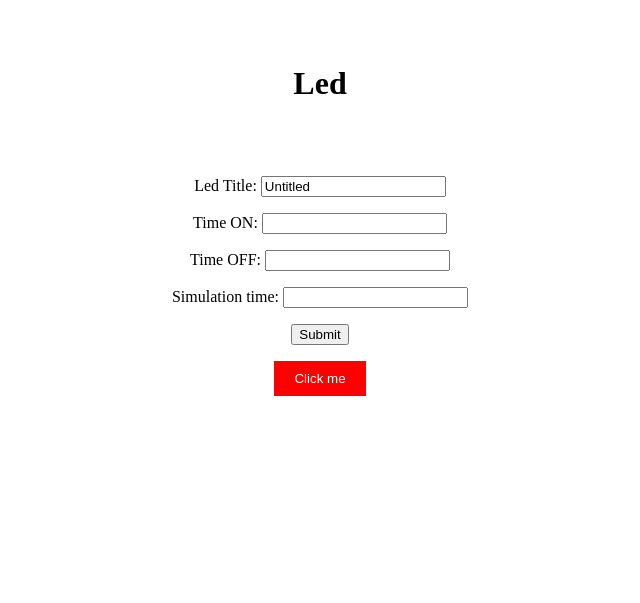
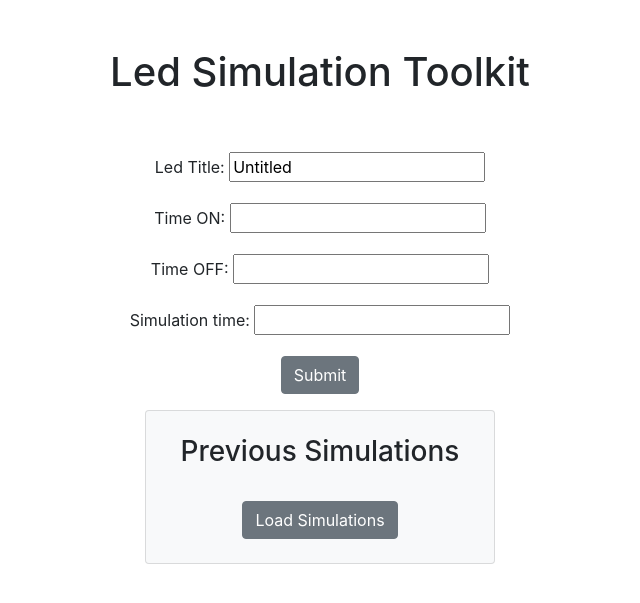
Before and after one commit to israeltostao2000/django_test, a Django app: page /led in a window 1280 px wide. Shown: the top 603 px of the page, without its empty margins (320-960 px from the left). Run offline with Django 3.2, Linux system fonts and the light colour scheme; data that the repository does not hold is empty; some libraries are stand-ins or nearby versions.

Commit message:
Add files via upload

```diff
--- a/arduino_iot/api/templates/led/led.html
+++ b/arduino_iot/api/templates/led/led.html
@@ -4,6 +4,7 @@
     <head>
         <meta charset="UTF-8">
         <meta name="viewport" content="width=device-width, initial-scale=1.0">
+        <link rel="stylesheet" href="https://maxcdn.bootstrapcdn.com/bootstrap/4.5.2/css/bootstrap.min.css">
         <title>LED Toolkit</title>
         <script src="https://ajax.googleapis.com/ajax/libs/jquery/3.5.1/jquery.min.js"></script>
         <style>
@@ -15,15 +16,34 @@
                 cursor: pointer;
             }
         </style>
+        <style>
+            #resultBox {
+                padding: 10px;
+                border: 1px solid #ccc;
+                background-color: #f9f9f9;
+                margin-top: 20px;
+                width: 100%;
+                box-sizing: border-box;
+            }
+        </style>
+        <style>
+            .card-body-scrollable {
+                max-height: 500px; /* Adjust height as needed */
+                overflow-y: auto; /* Enable vertical scrolling */
+            }
+        </style>
+
+
     </head>
     <body>
         <center>
-            <h1>Led</h1>
+            <h1>Led Simulation Toolkit</h1>
             <br>
             <br>
             {% if submitted %}
                 Led Test Succefully
             {% else %}
+                <div class="form-group">
                     <form action="" method="POST" enctype="multipart/form-data">
 
                         {% csrf_token %}
@@ -32,46 +52,47 @@
                         <input type="submit" value="Submit" class="btn btn-secondary">
 
                     </form>
+                </div>
+
             {% endif %}
 
-        <a id="myLink" href="#"><button id="myButton">Click me</button></a>
+
+
 
         <script src="https://ajax.googleapis.com/ajax/libs/jquery/3.5.1/jquery.min.js"></script>
+
+
+    <div class="card bg-light mb-3" style="max-width: 350px;">
+        <div class="card-body-scrollable">
+            <br>
+            <h3>Previous Simulations</h3>
+            <br>
+            <center><button  align-items="center"; style="max-width: 250px;"class="btn btn-secondary" id="load-led-keys">Load Simulations</button></center>
+            <br>
+
+            <ul id="led-keys-list" class="list-group"></ul>
+        </div>
+
+    </div>
+
     <script>
         $(document).ready(function(){
-            // Function to check if certain data exists
-            function checkDataExists(ledId) {
+            $('#load-led-keys').click(function(){
                 $.ajax({
-                    url: `/show_led_result/${ledId}`, // Replace this URL with your own
-                    method: "GET",
+                    url: '{% url "simulation_list" %}',
+                    method: 'GET',
                     success: function(data) {
-                        $("#myButton").css("background-color", "green");
-                        $('#myLink').attr('href', '/show_led_result/' + ledId);
-                        },
-                    error: function() {
-                            // Remain red if data is not retrieved
-                        $("#myButton").css("background-color", "red");
+                        var ledKeysList = $('#led-keys-list');
+                        ledKeysList.empty();
+                        data.led_keys.forEach(function(ledKey){
+                            // Create a clickable link for each led key
+                            var listItem = $('<li style="max-width: 350px; " class="list-group-item"></li> ');
+                            var link = $('<a style="color: darkslategray;"></a>').attr('href', '/led_result/' + ledKey).text('Simulation Number: ' + ledKey);
+                            listItem.append(link);
+                            ledKeysList.append(listItem);
+                        });
                     }
                 });
-            }
-            function fetchLastPrimaryKey() {
-                return $.ajax({
-                    url: "/get_last_primary_key",
-                    method: "GET"
-                });
-            }
-            fetchLastPrimaryKey().done(function(response){
-                var ledId = response.last_pk;
-
-                // Initial check
-                console.log("last primary key fetched.");
-                checkDataExists(ledId);
-                // Call checkDataExists() every 5 seconds (adjust interval as needed)
-                setInterval(function() {
-                    checkDataExists(ledId);
-                }, 5000); // 5000 milliseconds = 5 seconds
-            }).fail(function() {
-                console.log("Error fetching the last primary key.");
             });
 
 
```
Lines whose indentation alone changed are shown as unchanged.
